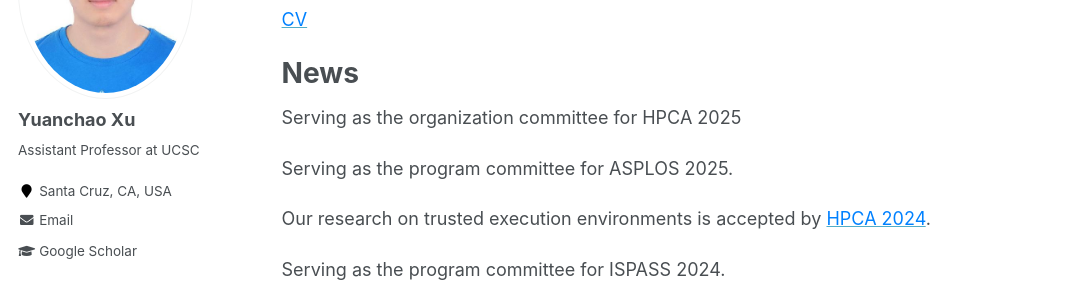
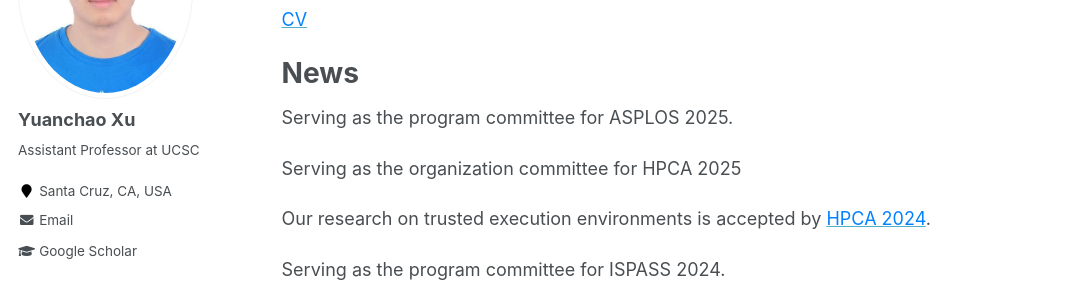
Before and after one commit to yuanchaoxu6/yuanchaoxu6.github.io, a Jekyll site: the page built from _pages/about.md, in a window 1280 px wide and 900 px high, scrolled down 313 px. Shown: the part 153-453 px from the top of the window, without its empty margins (0-1084 px from the left). Built offline with Jekyll 4.4.1, drawn with Linux system fonts in a browser that asks for light colours.

```diff
--- a/_pages/about.md
+++ b/_pages/about.md
@@ -20,9 +20,10 @@ My research interests are in computer architecture, security, and ML systems and
 
 News
 =====
-Serving as the organization committee for HPCA 2025
 
 Serving as the program committee for ASPLOS 2025.
+
+Serving as the organization committee for HPCA 2025
 
 Our research on trusted execution environments is accepted by [<font color="#0081ff">HPCA 2024</font>](https://hpca-conf.org/2024/).
 
```
